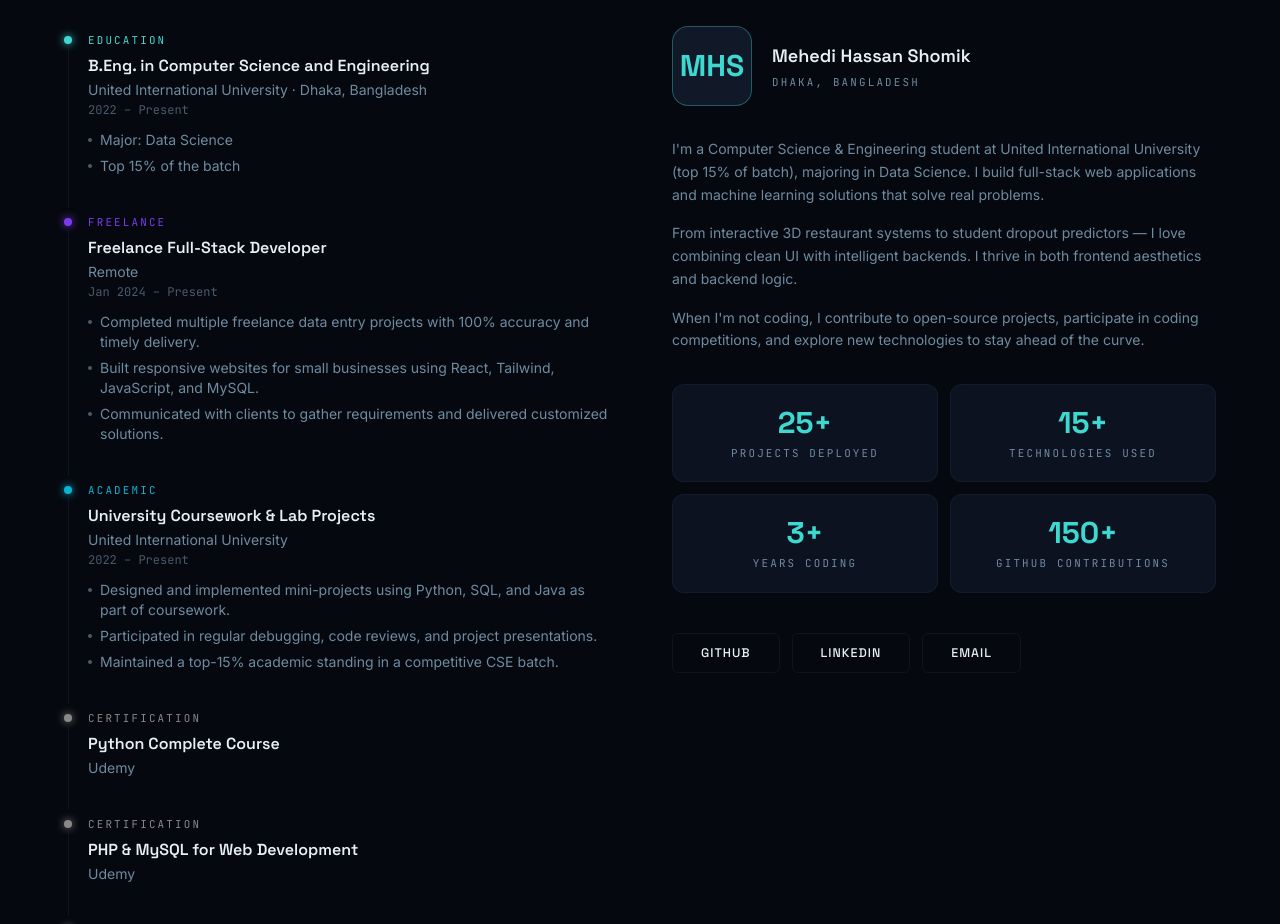
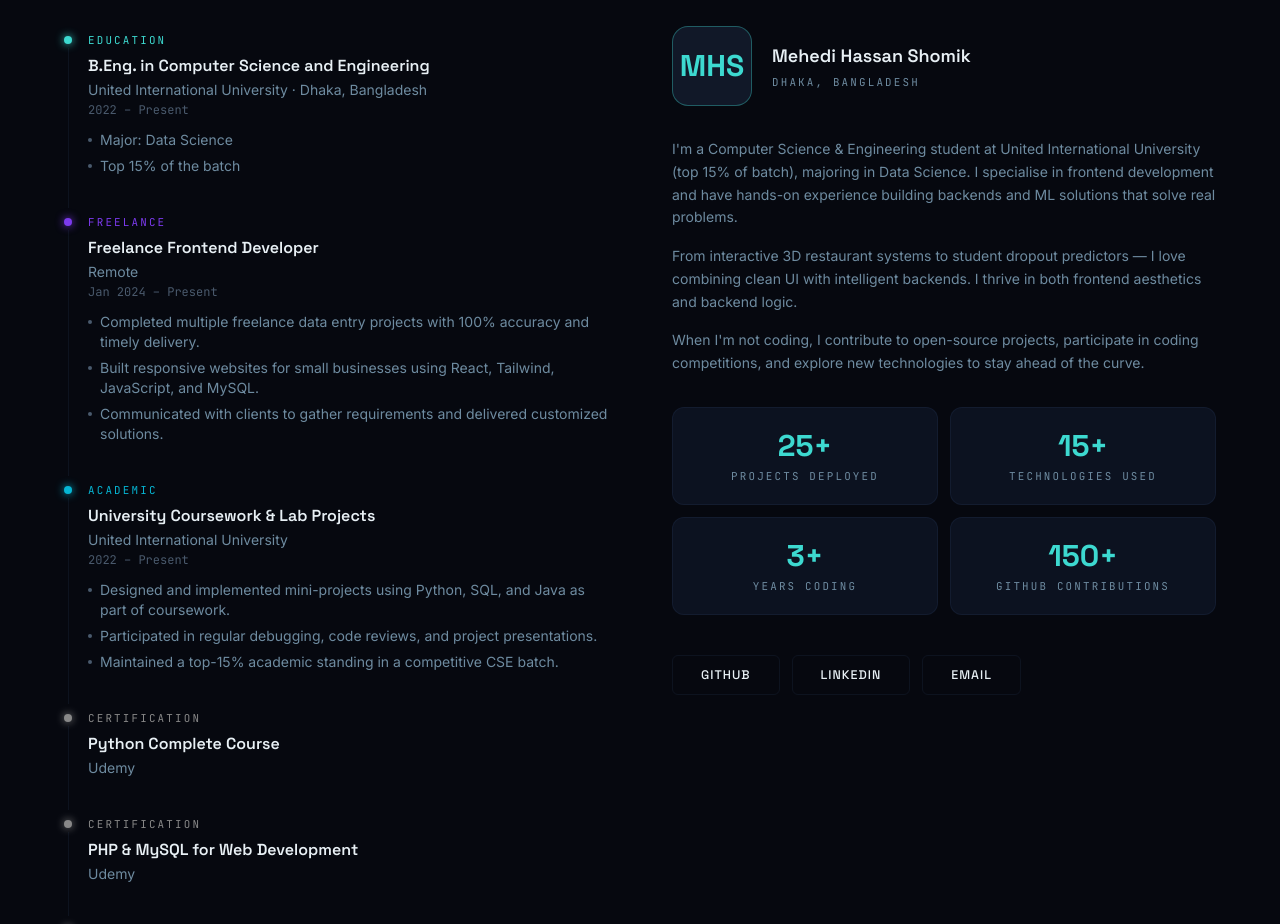
Before and after one commit to MH-Shomik/Simple_Portfolio, a React (Vite) app: page / in a window 1280 px wide. Shown: the part 1080-2004 px from the top of the page. Built offline with nearby package versions, Linux system fonts and the light colour scheme.

Commit message:
fix: role titles — frontend developer, not full-stack
- roles[0]: 'Frontend Developer' (was 'Full-Stack Developer')
- bio paragraph updated: 'specialise in frontend development with
  hands-on backend and ML experience'
- experience role: 'Freelance Frontend Developer'

```diff
--- a/src/data/resumeData.js
+++ b/src/data/resumeData.js
@@ -6,14 +6,14 @@ export const personal = {
   initials: 'MHS',
   tagline: 'Turning data into insight, ideas into products.',
   roles: [
-    'Full-Stack Developer',
+    'Frontend Developer',
     'ML & Data Enthusiast',
     'React Specialist',
     'Computer Science Student',
     'Open Source Contributor',
   ],
   bio: [
-    "I'm a Computer Science & Engineering student at United International University (top 15% of batch), majoring in Data Science. I build full-stack web applications and machine learning solutions that solve real problems.",
+    "I'm a Computer Science & Engineering student at United International University (top 15% of batch), majoring in Data Science. I specialise in frontend development and have hands-on experience building backends and ML solutions that solve real problems.",
     'From interactive 3D restaurant systems to student dropout predictors — I love combining clean UI with intelligent backends. I thrive in both frontend aesthetics and backend logic.',
     "When I'm not coding, I contribute to open-source projects, participate in coding competitions, and explore new technologies to stay ahead of the curve.",
   ],
@@ -159,7 +159,7 @@ export const projects = [
 export const experience = [
   {
     id: 1,
-    role: 'Freelance Full-Stack Developer',
+    role: 'Freelance Frontend Developer',
     company: 'Remote',
     type: 'Freelance',
     period: 'Jan 2024 – Present',
```
